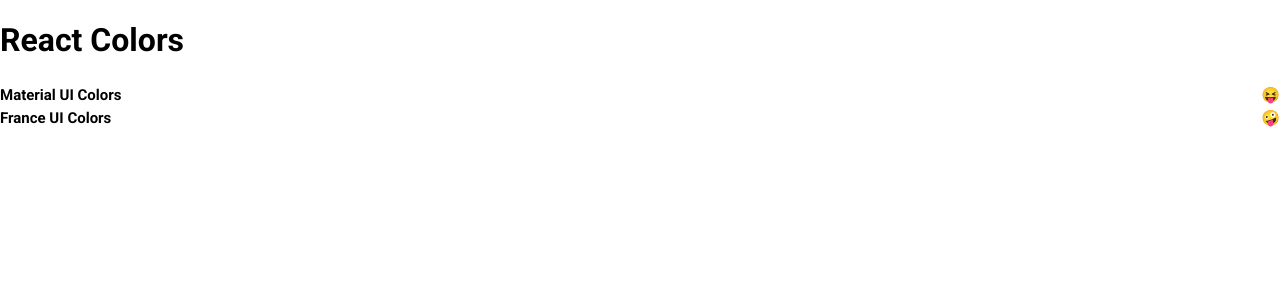
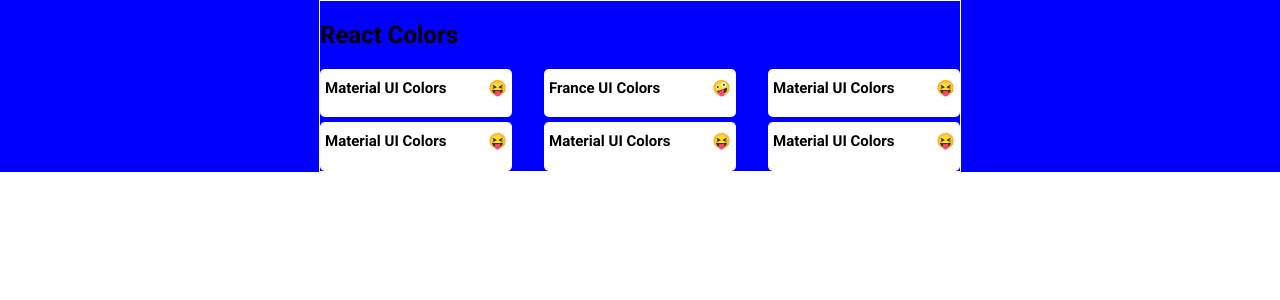
Before and after one commit to uladzislau-stuk/react-color-app, a React (Create React App) app: page / in a window 1280 px wide. Shown: the top 300 px of the page. Built offline with nearby package versions, Linux system fonts and the light colour scheme.

Commit message:
Styling Home, add mockdata

```diff
--- a/src/components/pages/Home/MiniPalette/MiniPalette.js
+++ b/src/components/pages/Home/MiniPalette/MiniPalette.js
@@ -8,10 +8,7 @@
 		borderRadius: "5px",
 		padding: "5px",
 		position: "relative",
-		overflow: "hidden",
-		"& hover": {
-			cursor: "pointer"
-		}
+		overflow: "hidden"
 	},
 	colors: {
 		backgroundColor: "grey"
@@ -38,7 +35,7 @@
 	return (
 		<NavLink
 			to={`/palette/${id}`}
-			activeClassName={classes.root}
+			className={classes.root}
 		>
 			<div className={classes.colors} />
 			<h5 className={classes.title}>
--- a/src/components/pages/Home/PaletteList/PaletteList.js
+++ b/src/components/pages/Home/PaletteList/PaletteList.js
@@ -1,14 +1,23 @@
 import React, {Component} from 'react'
 import { MiniPalette } from '../'
 import uuid from 'uuid/v4'
+import { withStyles } from '@material-ui/styles'
 import './PaletteList.scss'
+
+const styles = {
+	list: {
+		display: "grid",
+		gridTemplateColumns: "repeat(3, 30%)",
+		gridGap: "5%"
+	}
+}
 
 class PaletteList extends Component {
 	render() {
-		const { palettes } = this.props
+		const { palettes, classes } = this.props
 
 		return (
-			<div className="PaletteList">
+			<div className={classes.list}>
 				{palettes.map(palette => (
 					<MiniPalette
 						key={uuid()}
@@ -20,4 +29,4 @@
 	}
 }
 
-export default PaletteList;
+export default withStyles(styles)(PaletteList);
--- a/src/containers/Home/Home.js
+++ b/src/containers/Home/Home.js
@@ -1,16 +1,45 @@
 import React, { Component } from 'react'
-import { PaletteList } from "../../components/pages/Home"
+import { PaletteList } from '../../components/pages/Home'
+import { withStyles } from '@material-ui/styles'
+
 import './Home.scss'
+
+const styles = {
+	root: {
+		display: "flex",
+		justifyContent: "center",
+		height: "100%",
+		backgroundColor: "blue"
+	},
+	container: {
+		display: "flex",
+		flexDirection: "column",
+		flexWrap: "wrap",
+		width: "50%",
+		border: "1px solid white"
+	},
+	nav: {
+		display: "flex",
+		justifyContent: "space-between",
+		width: "100%"
+	}
+}
 
 class Home extends Component {
 	render() {
+		const { classes } = this.props
+
 		return (
-			<div className="Home">
-				<h1>React Colors</h1>
-				<PaletteList {...this.props} />
+			<div className={classes.root}>
+				<div className={classes.container}>
+					<nav className={classes.nav}>
+						<h1>React Colors</h1>
+					</nav>
+					<PaletteList {...this.props} />
+				</div>
 			</div>
 		)
 	}
 }
 
-export default Home
+export default withStyles(styles)(Home)
--- a/src/test/mockData.js
+++ b/src/test/mockData.js
@@ -36,5 +36,81 @@
 			{ name: "pink", color: "#E91E63" } ,
 			{ name: "purple", color: "#9C27B0" },
 		]
+	},
+	{
+		paletteName: "Material UI Colors",
+		id: "material-ui-colors",
+		emoji: "😝",
+		colors: [
+			{ name: "red", color: "#F44336" },
+			{ name: "pink", color: "#E91E63" } ,
+			{ name: "purple", color: "#9C27B0" },
+			{ name: "red", color: "#F44336" },
+			{ name: "pink", color: "#E91E63" } ,
+			{ name: "purple", color: "#9C27B0" },
+			{ name: "red", color: "#F44336" },
+			{ name: "pink", color: "#E91E63" } ,
+			{ name: "purple", color: "#9C27B0" },
+			{ name: "red", color: "#F44336" },
+			{ name: "pink", color: "#E91E63" } ,
+			{ name: "purple", color: "#9C27B0" },
+		]
+	},
+	{
+		paletteName: "Material UI Colors",
+		id: "material-ui-colors",
+		emoji: "😝",
+		colors: [
+			{ name: "red", color: "#F44336" },
+			{ name: "pink", color: "#E91E63" } ,
+			{ name: "purple", color: "#9C27B0" },
+			{ name: "red", color: "#F44336" },
+			{ name: "pink", color: "#E91E63" } ,
+			{ name: "purple", color: "#9C27B0" },
+			{ name: "red", color: "#F44336" },
+			{ name: "pink", color: "#E91E63" } ,
+			{ name: "purple", color: "#9C27B0" },
+			{ name: "red", color: "#F44336" },
+			{ name: "pink", color: "#E91E63" } ,
+			{ name: "purple", color: "#9C27B0" },
+		]
+	},
+	{
+		paletteName: "Material UI Colors",
+		id: "material-ui-colors",
+		emoji: "😝",
+		colors: [
+			{ name: "red", color: "#F44336" },
+			{ name: "pink", color: "#E91E63" } ,
+			{ name: "purple", color: "#9C27B0" },
+			{ name: "red", color: "#F44336" },
+			{ name: "pink", color: "#E91E63" } ,
+			{ name: "purple", color: "#9C27B0" },
+			{ name: "red", color: "#F44336" },
+			{ name: "pink", color: "#E91E63" } ,
+			{ name: "purple", color: "#9C27B0" },
+			{ name: "red", color: "#F44336" },
+			{ name: "pink", color: "#E91E63" } ,
+			{ name: "purple", color: "#9C27B0" },
+		]
+	},
+	{
+		paletteName: "Material UI Colors",
+		id: "material-ui-colors",
+		emoji: "😝",
+		colors: [
+			{ name: "red", color: "#F44336" },
+			{ name: "pink", color: "#E91E63" } ,
+			{ name: "purple", color: "#9C27B0" },
+			{ name: "red", color: "#F44336" },
+			{ name: "pink", color: "#E91E63" } ,
+			{ name: "purple", color: "#9C27B0" },
+			{ name: "red", color: "#F44336" },
+			{ name: "pink", color: "#E91E63" } ,
+			{ name: "purple", color: "#9C27B0" },
+			{ name: "red", color: "#F44336" },
+			{ name: "pink", color: "#E91E63" } ,
+			{ name: "purple", color: "#9C27B0" },
+		]
 	}
 ]
```
